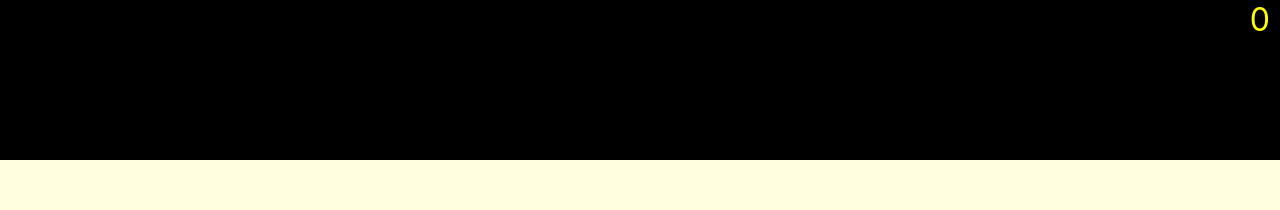
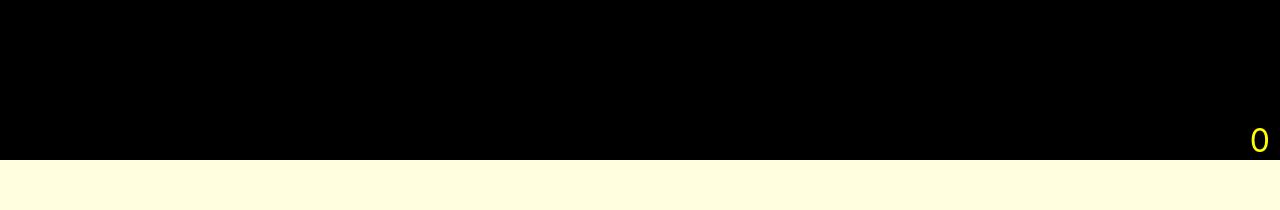
Before and after one commit to jaysunhong/react-calculator, a React (Create React App) app: page / in a window 1280 px wide. Shown: the top 210 px of the page. Built offline with nearby package versions, Linux system fonts and the light colour scheme.

Commit message:
addition/equal function working. (equal function only for addition). separated buttonPressed with total display.

```diff
--- a/src/App.css
+++ b/src/App.css
@@ -1,6 +1,3 @@
 body {
   background-color: lightyellow;
 }
-.App {
-  text-align: center;
-}
--- a/src/App.js
+++ b/src/App.js
@@ -12,6 +12,7 @@ class App extends Component {
       firstInputs: [],
       secondInputs: 0,
       total: 0,
+      buttonPressed: '',
     };
 
     this.onClick = this.onClick.bind(this);
@@ -30,17 +31,25 @@ class App extends Component {
     });
   }
 
+  handleChange = e => {
+    this.setState({
+      buttonPressed: e.target.value
+    })
+  }
+
   onClick = button => {
     const concatFirst = this.state.firstInputs.concat(button);
 
+    // if button pressed is a number then push input into firstInput state
     if (isNaN(button) === false) {
       this.setState({
-        firstInputs: concatFirst
+        firstInputs: concatFirst,
+        buttonPressed: button
       });
-    } else if (button === '+') {
+    } else if (button === '+' || button === '=') {
       this.addition(this.state.firstInputs.join(''));
       this.setState({
-        firstInputs: []
+        firstInputs: [],
       });
     }
   }
@@ -48,7 +57,7 @@ class App extends Component {
   render() {
     return (
       <div className="App">
-        <Display display={this.state.total} />
+        <Display buttonPressed={this.state.firstInputs} display={this.state.total} onChange={this.handleChange} />
         <Grid
           container
           direction="row"
--- a/src/components/Display/Display.css
+++ b/src/components/Display/Display.css
@@ -5,10 +5,15 @@
     width: 100vw;
     margin-bottom: 10%;
     display: flex;
+    flex-direction: column;
+    align-items: flex-end;
     justify-content: flex-end;
 }
 .inputs {
     margin-right: 10px;
     font-size: 200%;
-    text-align: right;
 }
+.total {
+    margin-right: 10px;
+    font-size: 200%;
+}
--- a/src/components/Display/Display.jsx
+++ b/src/components/Display/Display.jsx
@@ -6,7 +6,10 @@ export default class Display extends Component {
     render() {
         return (
             <Box className="display">
-                <div className="inputs">
+                <div className="inputs" value={this.props.buttonPressed} onChange={this.props.onChange}>
+                    {this.props.buttonPressed}
+                </div>
+                <div className='total'>
                     {this.props.display}
                 </div>
             </Box>
```
